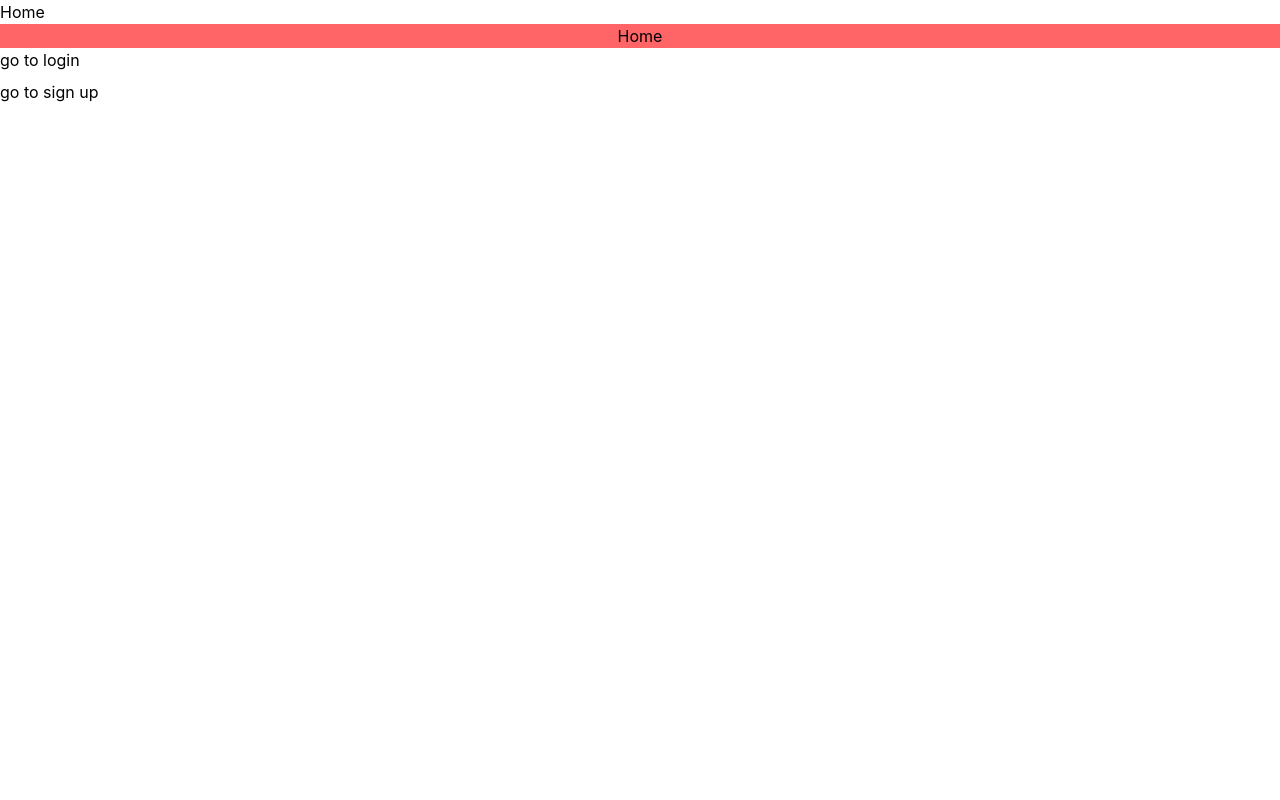
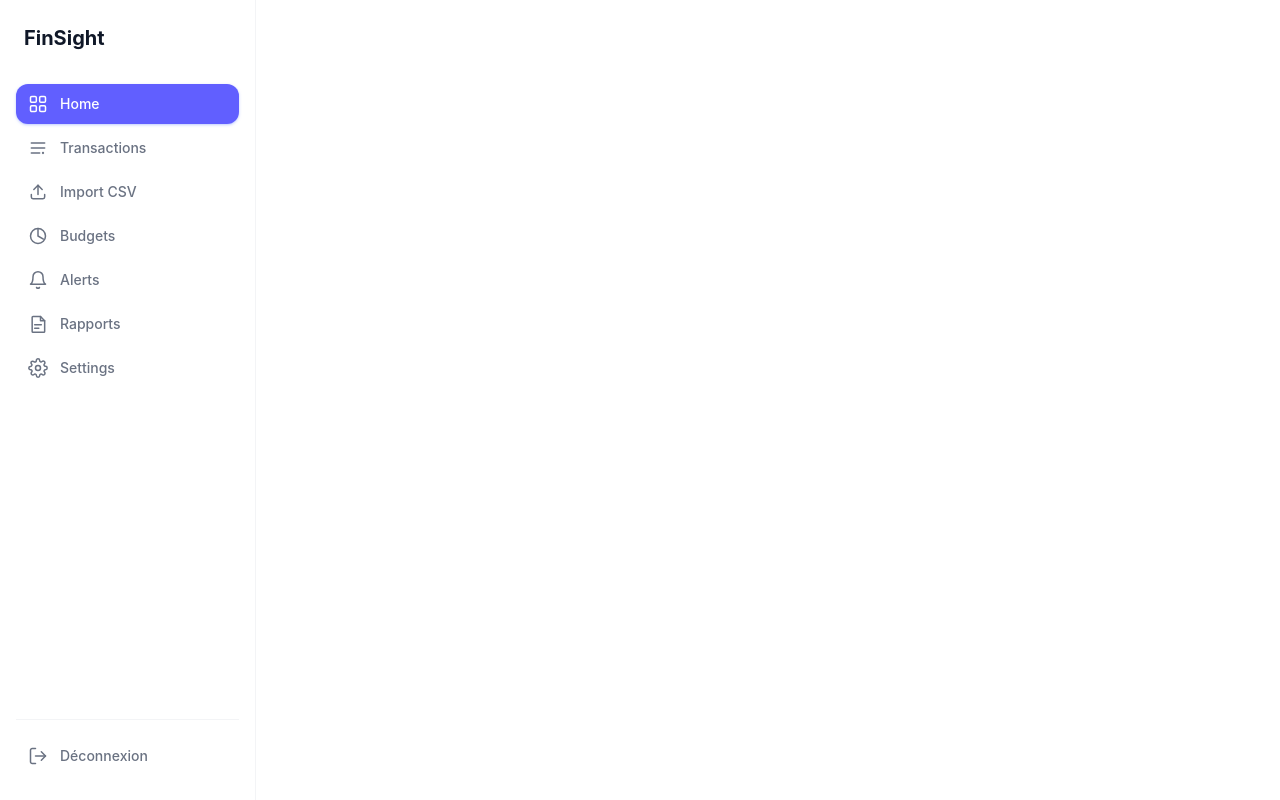
Before and after one commit to amanallah-jendoubi/FinSight, a React app in the folder frontend/: page / in a window 1280 px wide. Built offline with nearby package versions, Linux system fonts and the light colour scheme; the HTML template or start-up script is replaced by a standard one.

Commit message:
frontend config

```diff
--- a/frontend/package.json
+++ b/frontend/package.json
@@ -11,6 +11,8 @@
   },
   "dependencies": {
     "@tailwindcss/vite": "^4.3.1",
+    "axios": "^1.18.1",
+    "lucide-react": "^1.21.0",
     "react": "^19.2.7",
     "react-dom": "^19.2.7",
     "react-router-dom": "^7.18.0",
--- a/frontend/src/App.jsx
+++ b/frontend/src/App.jsx
@@ -3,6 +3,12 @@ import Home from './Pages/home'
 import Login from './Pages/login'
 import SignUp from './Pages/sign-up'
 import Layout from './Layout'
+import Transactions from './Pages/transactions'
+import Alerts from './Pages/alerts'
+import Budgets from './Pages/budgets'
+import ImportCsv from './Pages/importcsv'
+import Settings from './Pages/settings'
+import Rapports from './Pages/rapports'
 
 
 function App() {
@@ -13,6 +19,12 @@ function App() {
         <Route path = '/login' element = {<Login/>} />
         <Route element = {<Layout/>}>
           <Route path = '/' element = {<Home/>} />
+          <Route path = '/transactions' element = {<Transactions/>} />
+          <Route path = '/importcsv' element = {<ImportCsv/>} />
+          <Route path = '/budgets' element = {<Budgets/>} />
+          <Route path = '/alerts' element = {<Alerts/>} />
+          <Route path = '/rapports' element = {<Rapports/>} />
+          <Route path = '/settings' element = {<Settings/>} />
         </Route>
       </Routes>
     </Router>
--- a/frontend/src/Components/NavBar.jsx
+++ b/frontend/src/Components/NavBar.jsx
@@ -1,11 +1,161 @@
-import { Link } from "react-router-dom"
+import { useState } from "react"
+import { NavLink } from "react-router-dom"
+
+// Icon set
+const icons = {
+  home: (
+    <svg viewBox="0 0 24 24" fill="none" stroke="currentColor" strokeWidth="1.8" strokeLinecap="round" strokeLinejoin="round" className="w-5 h-5">
+      <rect x="3" y="3" width="7" height="7" rx="1.5" />
+      <rect x="14" y="3" width="7" height="7" rx="1.5" />
+      <rect x="14" y="14" width="7" height="7" rx="1.5" />
+      <rect x="3" y="14" width="7" height="7" rx="1.5" />
+    </svg>
+  ),
+  transactions: (
+    <svg viewBox="0 0 24 24" fill="none" stroke="currentColor" strokeWidth="1.8" strokeLinecap="round" strokeLinejoin="round" className="w-5 h-5">
+      <line x1="4" y1="6" x2="20" y2="6" />
+      <line x1="4" y1="12" x2="20" y2="12" />
+      <line x1="4" y1="18" x2="14" y2="18" />
+      <circle cx="18" cy="18" r="0.5" fill="currentColor" />
+    </svg>
+  ),
+  importCsv: (
+    <svg viewBox="0 0 24 24" fill="none" stroke="currentColor" strokeWidth="1.8" strokeLinecap="round" strokeLinejoin="round" className="w-5 h-5">
+      <path d="M12 15V4" />
+      <path d="M7 9l5-5 5 5" />
+      <path d="M4 15v3a2 2 0 0 0 2 2h12a2 2 0 0 0 2-2v-3" />
+    </svg>
+  ),
+  budgets: (
+    <svg viewBox="0 0 24 24" fill="none" stroke="currentColor" strokeWidth="1.8" strokeLinecap="round" strokeLinejoin="round" className="w-5 h-5">
+      <circle cx="12" cy="12" r="9" />
+      <path d="M12 3v9l6.5 3.7" />
+    </svg>
+  ),
+  alerts: (
+    <svg viewBox="0 0 24 24" fill="none" stroke="currentColor" strokeWidth="1.8" strokeLinecap="round" strokeLinejoin="round" className="w-5 h-5">
+      <path d="M18 8a6 6 0 0 0-12 0c0 7-3 9-3 9h18s-3-2-3-9" />
+      <path d="M13.73 21a2 2 0 0 1-3.46 0" />
+    </svg>
+  ),
+  rapports: (
+    <svg viewBox="0 0 24 24" fill="none" stroke="currentColor" strokeWidth="1.8" strokeLinecap="round" strokeLinejoin="round" className="w-5 h-5">
+      <path d="M6 3h9l5 5v13a1 1 0 0 1-1 1H6a1 1 0 0 1-1-1V4a1 1 0 0 1 1-1z" />
+      <path d="M15 3v5h5" />
+      <line x1="8" y1="13" x2="16" y2="13" />
+      <line x1="8" y1="17" x2="13" y2="17" />
+    </svg>
+  ),
+  settings: (
+    <svg viewBox="0 0 24 24" fill="none" stroke="currentColor" strokeWidth="1.8" strokeLinecap="round" strokeLinejoin="round" className="w-5 h-5">
+      <circle cx="12" cy="12" r="3" />
+      <path d="M19.4 15a1.65 1.65 0 0 0 .33 1.82l.06.06a2 2 0 1 1-2.83 2.83l-.06-.06a1.65 1.65 0 0 0-1.82-.33 1.65 1.65 0 0 0-1 1.51V21a2 2 0 0 1-4 0v-.09a1.65 1.65 0 0 0-1-1.51 1.65 1.65 0 0 0-1.82.33l-.06.06a2 2 0 1 1-2.83-2.83l.06-.06a1.65 1.65 0 0 0 .33-1.82 1.65 1.65 0 0 0-1.51-1H3a2 2 0 0 1 0-4h.09a1.65 1.65 0 0 0 1.51-1 1.65 1.65 0 0 0-.33-1.82l-.06-.06a2 2 0 1 1 2.83-2.83l.06.06a1.65 1.65 0 0 0 1.82.33H9a1.65 1.65 0 0 0 1-1.51V3a2 2 0 0 1 4 0v.09a1.65 1.65 0 0 0 1 1.51 1.65 1.65 0 0 0 1.82-.33l.06-.06a2 2 0 1 1 2.83 2.83l-.06.06a1.65 1.65 0 0 0-.33 1.82V9a1.65 1.65 0 0 0 1.51 1H21a2 2 0 0 1 0 4h-.09a1.65 1.65 0 0 0-1.51 1z" />
+    </svg>
+  ),
+  logout: (
+    <svg viewBox="0 0 24 24" fill="none" stroke="currentColor" strokeWidth="1.8" strokeLinecap="round" strokeLinejoin="round" className="w-5 h-5">
+      <path d="M9 21H5a2 2 0 0 1-2-2V5a2 2 0 0 1 2-2h4" />
+      <path d="M16 17l5-5-5-5" />
+      <path d="M21 12H9" />
+    </svg>
+  ),
+}
+
+const navItems = [
+  { to: "/", label: "Home", icon: icons.home },
+  { to: "/transactions", label: "Transactions", icon: icons.transactions },
+  { to: "/importcsv", label: "Import CSV", icon: icons.importCsv },
+  { to: "/budgets", label: "Budgets", icon: icons.budgets },
+  { to: "/alerts", label: "Alerts", icon: icons.alerts },
+  { to: "/rapports", label: "Rapports", icon: icons.rapports },
+  { to: "/settings", label: "Settings", icon: icons.settings },
+]
 
 export default function NavBar() {
+  const [isOpen, setIsOpen] = useState(false)
+
   return (
     <>
-        <Link to = '/'>
-            <button> Home </button>
-        </Link>
+      {/* Mobile top bar with toggle */}
+      <div className="md:hidden flex items-center justify-between px-4 py-3 bg-white border-b border-gray-100">
+        <span className="text-xl font-bold text-gray-900">FinSight</span>
+        <button
+          onClick={() => setIsOpen(true)}
+          aria-label="Open navigation menu"
+          className="p-2 rounded-lg text-gray-600 hover:bg-gray-100 transition-colors"
+        >
+          <svg viewBox="0 0 24 24" fill="none" stroke="currentColor" strokeWidth="2" strokeLinecap="round" className="w-6 h-6">
+            <line x1="4" y1="7" x2="20" y2="7" />
+            <line x1="4" y1="12" x2="20" y2="12" />
+            <line x1="4" y1="17" x2="20" y2="17" />
+          </svg>
+        </button>
+      </div>
+
+      {/* Overlay for mobile when sidebar is open */}
+      {isOpen && (
+        <div
+          onClick={() => setIsOpen(false)}
+          className="fixed inset-0 bg-black/40 z-40 md:hidden"
+        />
+      )}
+
+      {/* Sidebar */}
+      <nav
+        className={`
+          fixed md:static top-0 left-0 h-full md:h-screen w-64 bg-white border-r border-gray-100
+          flex flex-col px-4 py-6 z-50 transform transition-transform duration-300 ease-in-out
+          ${isOpen ? "translate-x-0" : "-translate-x-full"} md:translate-x-0
+        `}
+      >
+        <div className="flex items-center justify-between mb-8 px-2">
+          <span className="text-xl font-bold text-gray-900">FinSight</span>
+          <button
+            onClick={() => setIsOpen(false)}
+            aria-label="Close navigation menu"
+            className="md:hidden p-1 rounded-lg text-gray-500 hover:bg-gray-100 transition-colors"
+          >
+            <svg viewBox="0 0 24 24" fill="none" stroke="currentColor" strokeWidth="2" strokeLinecap="round" className="w-5 h-5">
+              <line x1="6" y1="6" x2="18" y2="18" />
+              <line x1="6" y1="18" x2="18" y2="6" />
+            </svg>
+          </button>
+        </div>
+
+        <div className="flex flex-col gap-1">
+          {navItems.map(({ to, label, icon }) => (
+            <NavLink
+              key={to}
+              to={to}
+              end={to === "/"}
+              onClick={() => setIsOpen(false)}
+              className={({ isActive }) =>
+                `flex items-center gap-3 px-3 py-2.5 rounded-xl text-sm font-medium transition-colors ${
+                  isActive
+                    ? "bg-indigo-500 text-white shadow-sm shadow-indigo-200"
+                    : "text-gray-500 hover:bg-gray-50 hover:text-gray-700"
+                }`
+              }
+            >
+              {icon}
+              <span>{label}</span>
+            </NavLink>
+          ))}
+        </div>
+
+        <div className="mt-auto pt-4 border-t border-gray-100">
+          <button
+            onClick={() => {
+              setIsOpen(false)
+              onLogout?.()
+            }}
+            className="w-full flex items-center gap-3 px-3 py-2.5 rounded-xl text-sm font-medium text-gray-500 hover:bg-red-50 hover:text-red-600 transition-colors"
+          >
+            {icons.logout}
+            <span>Déconnexion</span>
+          </button>
+        </div>
+      </nav>
     </>
   )
 }
--- /dev/null
+++ b/frontend/src/Pages/alerts.jsx
@@ -0,0 +1,3 @@
+export default function Alerts() {
+  return <></>
+}
--- /dev/null
+++ b/frontend/src/Pages/budgets.jsx
@@ -0,0 +1,3 @@
+export default function Budgets() {
+  return <></>
+}
--- a/frontend/src/Pages/home.jsx
+++ b/frontend/src/Pages/home.jsx
@@ -4,12 +4,6 @@ import { Link } from 'react-router-dom' ;
 export default function Home() {
   return (
     <>
-        <div className='bg-red-400 text-center'>Home</div>
-        <div className='flex flex-col gap-2'>
-            <Link to= '/login' >go to login</Link>
-            <Link to= '/signup' >go to sign up</Link>
-        </div>
-
     </>
   )
 }
--- /dev/null
+++ b/frontend/src/Pages/importcsv.jsx
@@ -0,0 +1,3 @@
+export default function ImportCsv() {
+  return <></>
+}
--- /dev/null
+++ b/frontend/src/Pages/rapports.jsx
@@ -0,0 +1,3 @@
+export default function Rapports() {
+  return <></>
+}
--- /dev/null
+++ b/frontend/src/Pages/settings.jsx
@@ -0,0 +1,3 @@
+export default function Settings() {
+  return <></>
+}
--- a/frontend/src/Pages/sign-up.jsx
+++ b/frontend/src/Pages/sign-up.jsx
@@ -5,6 +5,7 @@ import InputField from "../Components/auth/InputField";
 import PasswordField from "../Components/auth/PasswordField";
 import GoogleButton from "../Components/auth/GoogleButton";
 import Divider from "../Components/auth/Divider";
+
 
 
 
@@ -16,9 +17,19 @@ export default function SignUp() {
   const set = (field) => (e) =>
     setForm((f) => ({ ...f, [field]: e.target.type === "checkbox" ? e.target.checked : e.target.value }));
 
-  const handleSubmit = (e) => {
+  const handleSubmit = async (e) => {
     e.preventDefault();
-    //submit info
+    try {
+      const response = await api.post('/signup', {
+        name: form.name,
+        email: form.email,
+        password: form.password,
+      });
+      const { accessToken } = response.data;
+      console.log(accessToken);
+    } catch (err) {
+
+    }
   };
 
   return (
--- /dev/null
+++ b/frontend/src/Pages/transactions.jsx
@@ -0,0 +1,3 @@
+export default function Transactions() {
+  return <></>
+}
```
Also changed, not shown: 1 other file (tests, documents, lock files or other folders).
